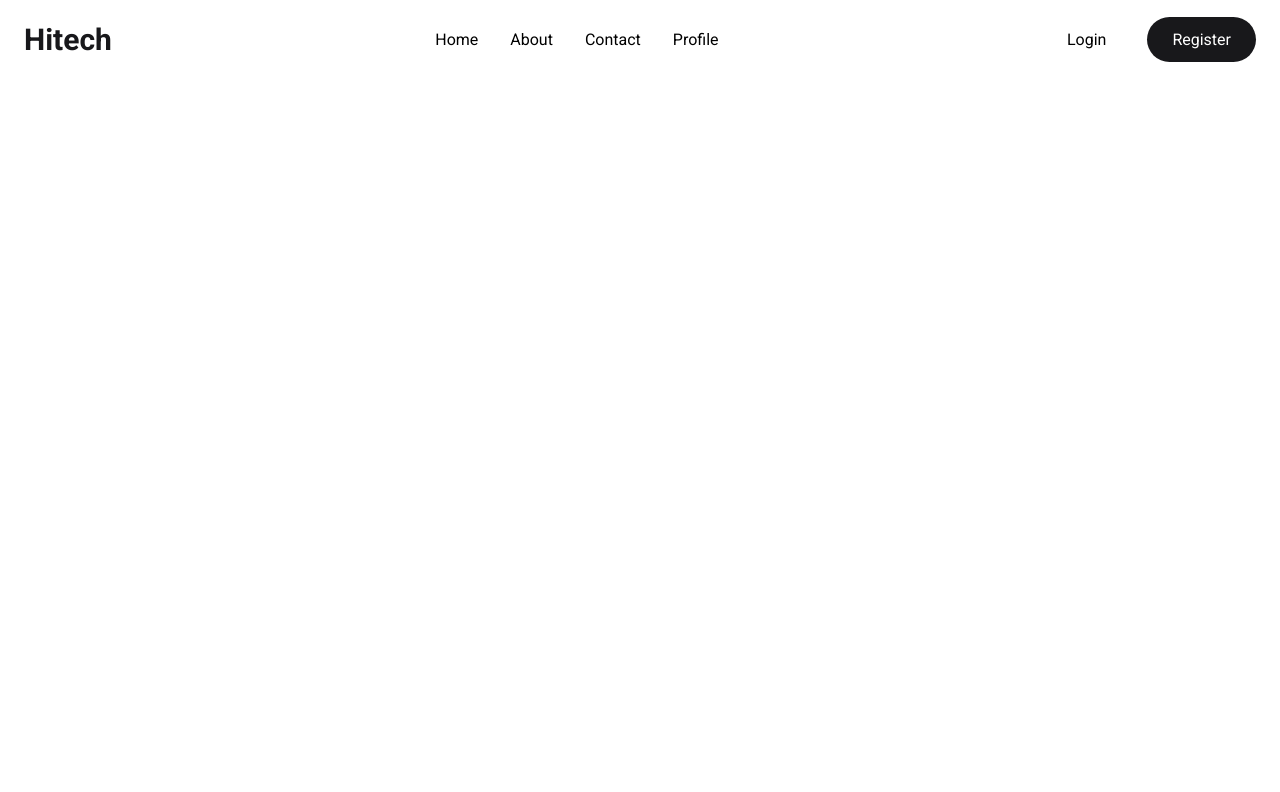
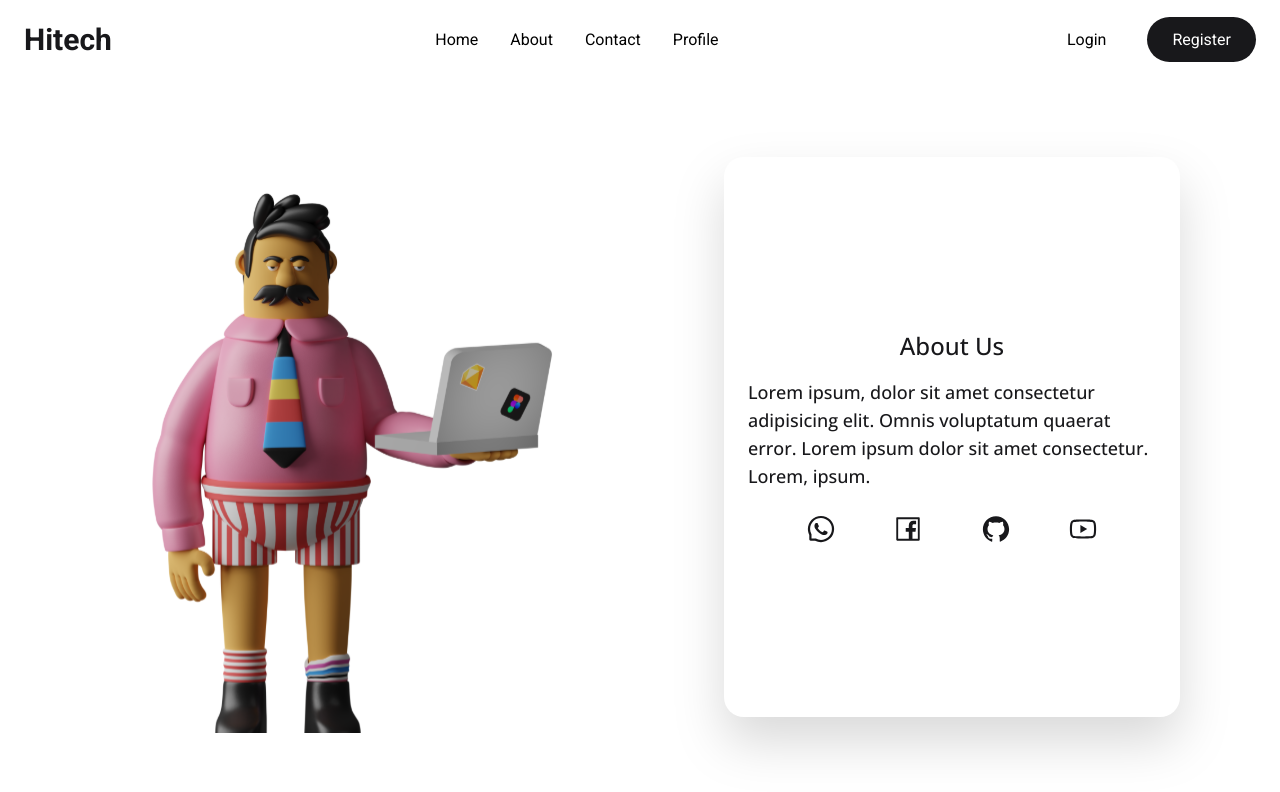
Before and after one commit to pujiragil/Hitech, a React (Vite) app: page /about in a window 1280 px wide. Shown: the top 792 px of the page. Built offline with nearby package versions, Linux system fonts and the light colour scheme.

Commit message:
adding about page

```diff
--- a/src/App.jsx
+++ b/src/App.jsx
@@ -1,17 +1,24 @@
 import { BrowserRouter, Routes, Route } from "react-router-dom"
 import Navbar from "./components/Navbar"
+import AboutPage from "./pages/AboutPage"
 import ContactPage from "./pages/ContactPage"
 import HomePage from "./pages/HomePage"
+import LoginPage from "./pages/LoginPage"
 import Profile from "./pages/Profile"
+import RegisterPage from "./pages/RegisterPage"
 
 function App() {
   return (
     <BrowserRouter>
-      <Navbar />
       <Routes>
-        <Route path="/" element={<HomePage />} />
-        <Route path="profile" element={<Profile />} />
-        <Route path="contact" element={<ContactPage />} />
+        <Route path="/" element={<Navbar/>}>
+          <Route path="" element={<HomePage/>} />
+          <Route path="about" element={<AboutPage />} />
+          <Route path="contact" element={<ContactPage/>} />
+          <Route path="profile" element={<Profile/>} />
+        </Route>
+        <Route path="login" element={<LoginPage />} />
+        <Route path="register" element={<LoginPage />} />
       </Routes>
     </BrowserRouter>
   )
--- a/src/components/Contact.jsx
+++ b/src/components/Contact.jsx
@@ -1,7 +1,7 @@
 import React from 'react'
 import contactSvg from '../assets/contact.svg'
 import Con from './profile/contact'
-import { AiFillLinkedin, AiOutlineExclamationCircle, AiOutlineInstagram, AiOutlinePhone, AiOutlineWhatsApp } from 'react-icons/ai'
+import { AiFillLinkedin, AiOutlineInstagram, AiOutlinePhone, AiOutlineWhatsApp } from 'react-icons/ai'
 
 const Contact = () => {
   return (
@@ -12,9 +12,12 @@ const Contact = () => {
             <h1 className="font-roboto text-lg font-bold">Have Some Question?</h1>
             <p className="text-sm">Thank you for your interest in our services. Please fill out the form below or e-mail us at <a className="text-zinc-500" href="https://google.com" target="_blank">email@gmail.com</a> and we will get back to you promptly regarding your request.</p>
           </div>
-          <div className="flex mx-6 sm:flex-col sm:items-center">
-            <img className="hidden" src={contactSvg} alt="svg" />
-            <div className="flex sm:w-9/12 flex-col bg-zinc-900 p-6 w-full rounded-large text-white drop-shadow-2xl">
+          <div className="flex mx-6 md:flex-row lg:justify-evenly md:justify-between sm:flex-col sm:items-center">
+            <div className="relative hidden md:block flex w-1/2 lg:w-4/12 h-full mx-4">
+              <img className="h-full lg:h-10/12 z-10 relative" src={contactSvg} alt="svg" />
+              <div className="absolute inset-0 w-1/2 rounded-full bg-zinc-400"></div>
+            </div>
+            <div className="flex sm:w-9/12 md:w-1/2 lg:w-2/5 flex-col bg-zinc-900 p-6 w-full rounded-large text-white drop-shadow-2xl">
               <div className="field flex flex-col">
                 <label className="text-sm mb-2" htmlFor="firstname">First Name *</label>
                 <input className="text-sm px-4 py-3 rounded-lg text-zinc-900 focus:outline-none focus:border-none mb-2" type="text" name="firstname" placeholder="e.g John" />
@@ -29,13 +32,13 @@ const Contact = () => {
               </div>
               <div className="field flex flex-col">
                 <label className="text-sm mb-2" htmlFor="message">Message</label>
-                <input className="text-sm px-4 py-3 rounded-lg text-zinc-900 focus:outline-none focus:border-none mb-2" type="text" name="message" placeholder="Message..." />
+                <textarea className="text-sm px-4 py-3 h-32 rounded-lg text-zinc-900 focus:outline-none focus:border-none mb-2" name="message" placeholder="Message..." />
               </div>
               <input className="mt-4 mb-4 text-sm font-roboto font-bold bg-transparent border-2 border-white rounded-lg px-4 py-3 cursor-pointer hover:bg-white hover:text-zinc-900 duration-300" type="submit" value="SEND MESSAGE" />
               <p className="text-xs text-center text-zinc-200">Lorem ipsum, dolor sit amet consectetur adipisicing elit. Lorem, ipsum dolor.</p>
             </div>
           </div>
-          <div className="flex sm:flex-col bg-white text-zinc-900 sm:w-2/5 font-open sm:mx-6 sm:mt-12 p-4">
+          <div className="flex md:hidden flex-col bg-white text-zinc-900 sm:w-2/5 w-3/5 font-open mx-6 mt-12 p-4">
             <h1 className="text-2xl font-medium mb-2">Get in touch</h1>
             <p className="border-b border-zinc-900 mb-4"></p>
             <div>
--- a/src/components/Navbar.jsx
+++ b/src/components/Navbar.jsx
@@ -1,5 +1,5 @@
 import { useEffect, useState } from 'react'
-import { Link } from "react-router-dom"
+import { Link, Outlet } from "react-router-dom"
 import Sidebar from "./Sidebar"
 
 const Navbar = () => {
@@ -11,7 +11,7 @@ const Navbar = () => {
 
   useEffect(() => {
     function toggleScroll() {
-      if(scrollY >= 80) {
+      if (scrollY >= 80) {
         setActive(false)
       }
     }
@@ -19,8 +19,9 @@ const Navbar = () => {
   }, [])
 
   return (
+    <>
       <div className="container mx-auto relative font-roboto bg-white">
-      <Sidebar active={active} toggle={toggle}/>
+        <Sidebar active={active} toggle={toggle} />
         <nav className="flex z-50 relative items-center justify-between h-20 bg-white px-6">
           <Link to="/" onClick={active ? toggle : undefined} className="navlogo cursor-pointer md:text-3xl text-2xl font-bold text-zinc-900 font-roboto">Hitech</Link>
           <div onClick={toggle} className="toggle-bar cursor-pointer md:hidden">
@@ -40,6 +41,8 @@ const Navbar = () => {
           </ul>
         </nav>
       </div>
+      <Outlet />
+    </>
   )
 }
 
--- /dev/null
+++ b/src/pages/AboutPage.jsx
@@ -0,0 +1,24 @@
+import AboutSvg from '../assets/about.svg'
+import { AiOutlineWhatsApp, AiOutlineFacebook, AiOutlineGithub, AiOutlineYoutube } from 'react-icons/ai'
+
+const AboutPage = () => {
+  return (
+    <div className="container mx-auto px-6">
+      <div className="grid gap-4 justify-items-center content-center lg:grid-cols-2 grid-cols-1 lg:min-h-0 lg:h-desk min-h-md">
+        <img className="hover:rotate-180 duration-700 ease-in-out cursor-pointer" src={AboutSvg} alt="about" />
+        <div className="flex justify-center md:w-9/12 flex-col text-zinc-900 items-center font-open p-6 bg-white drop-shadow-2xl mb-4 rounded-large">
+          <h1 className="text-2xl mb-4">About Us</h1>
+          <p className="text-base md:text-lg leading-relaxed mb-6">Lorem ipsum, dolor sit amet consectetur adipisicing elit. Omnis voluptatum quaerat error. Lorem ipsum dolor sit amet consectetur. Lorem, ipsum.</p>
+          <div className="flex justify-evenly w-full text-3xl">
+            <AiOutlineWhatsApp className="cursor-pointer"/>
+            <AiOutlineFacebook className="cursor-pointer"/>
+            <AiOutlineGithub className="cursor-pointer"/>
+            <AiOutlineYoutube className="cursor-pointer"/>
+          </div>
+        </div>
+      </div>
+    </div>
+  )
+}
+
+export default AboutPage
--- /dev/null
+++ b/src/pages/LoginPage.jsx
@@ -0,0 +1,9 @@
+import React from 'react'
+
+const LoginPage = () => {
+  return (
+    <div>LoginPage</div>
+  )
+}
+
+export default LoginPage
--- /dev/null
+++ b/src/pages/RegisterPage.jsx
@@ -0,0 +1,9 @@
+import React from 'react'
+
+const RegisterPage = () => {
+  return (
+    <div>RegisterPage</div>
+  )
+}
+
+export default RegisterPage
```
Also changed, not shown: src/assets/about.svg (added). Lines whose indentation alone changed are shown as unchanged.
